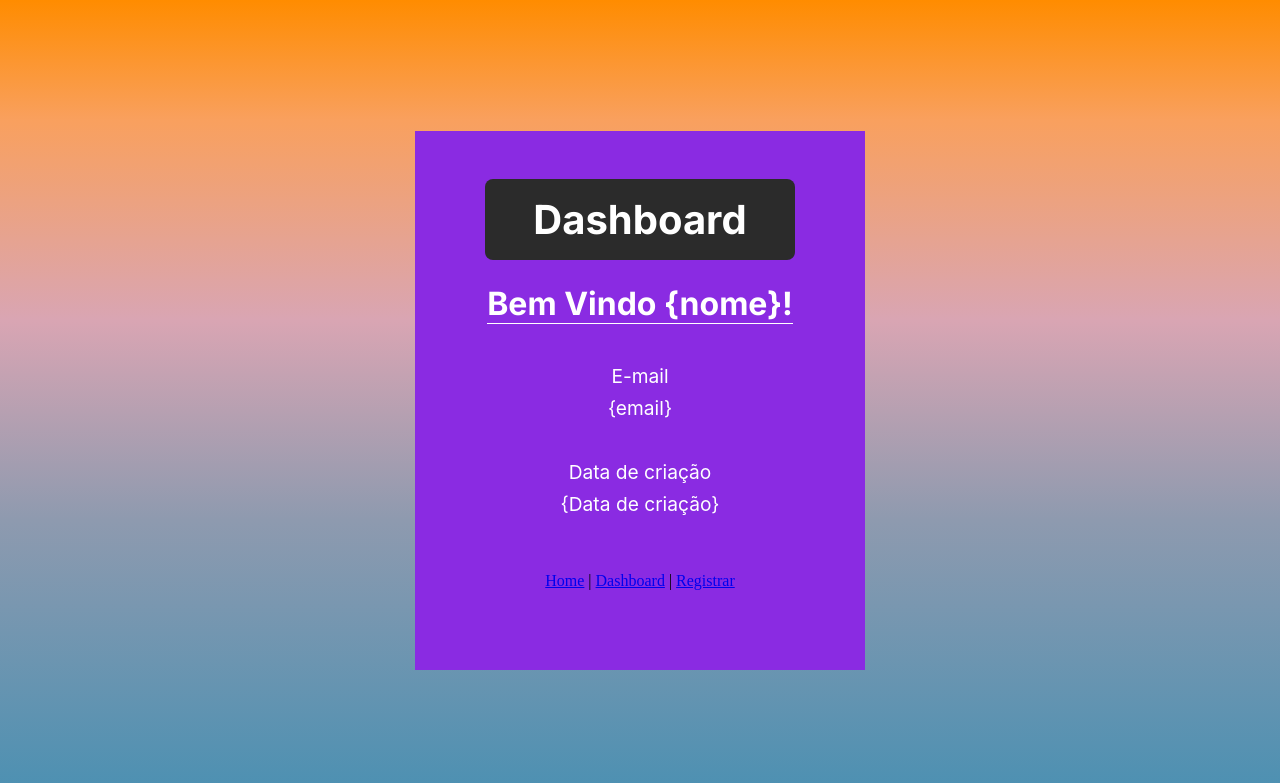
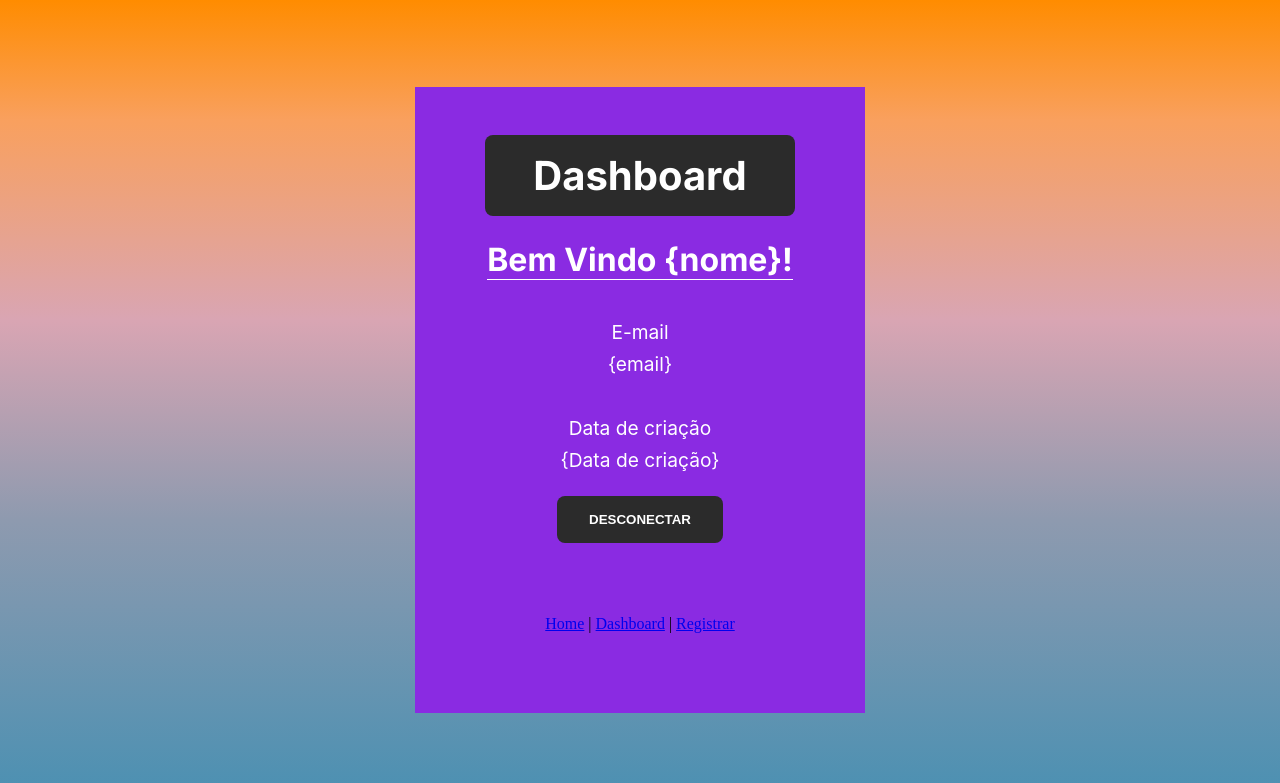
Before and after one commit to FeehDevs/php-auth-system, a PHP site: page /dashboard.php in a window 1280 px wide. Shown: the top 783 px of the page. Run offline with PHP 8.4, Linux system fonts and the light colour scheme.

Commit message:
feat(dashboard): add logout button

```diff
--- a/public/dashboard.php
+++ b/public/dashboard.php
@@ -28,6 +28,7 @@
                 <p>Data de criação</p>
                 <p>{Data de criação}</p>
             </div>
+            <button class="button" type="submit">DESCONECTAR</button>
         </div>
         <nav>
             <a href="index.php">Home</a> |
```
